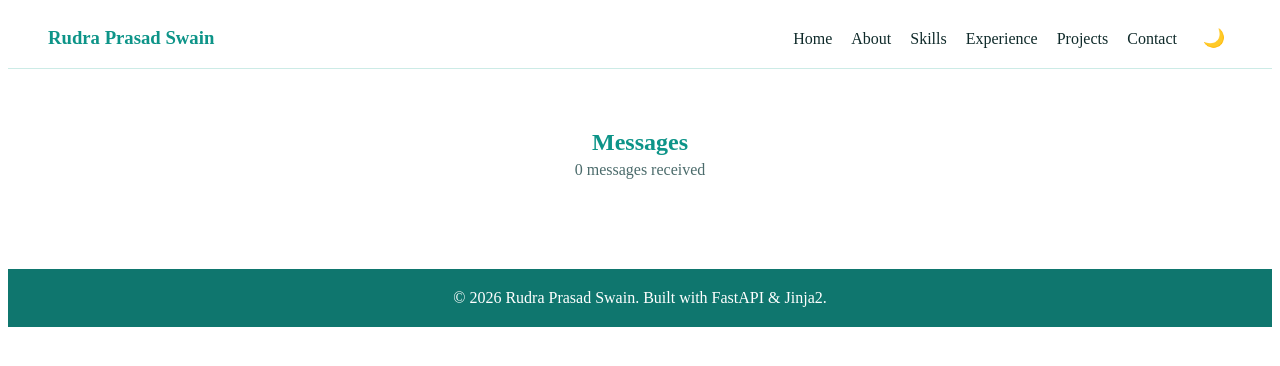
After one commit to swainrudraprasad25/Personal-Portfolio---FastAPI-Jinja2, a FastAPI app: template templates/message.html in a window 1280 px wide. The commit adds this page. Shown: the top 366 px of the page. Run offline with FastAPI, Linux system fonts and the light colour scheme; the template is opened without the code that fills it, so the values that code supplies are empty.

Commit message:
Add theme toggle, message view route, and update styles

```diff
--- a/main.py
+++ b/main.py
@@ -1,7 +1,13 @@
-from fastapi import FastAPI, Form, Request
+from fastapi import Depends, FastAPI, Form, Request
 from fastapi.responses import HTMLResponse, RedirectResponse
 from fastapi.staticfiles import StaticFiles
 from fastapi.templating import Jinja2Templates
+from sqlalchemy.orm import Session
+
+from database import engine, get_db
+from models import Portfolio, base
+
+base.metadata.create_all(bind=engine)
 
 app = FastAPI()
 templates = Jinja2Templates(directory="templates")
@@ -9,9 +15,14 @@ app.mount("/static", StaticFiles(directory="static"), name="static")
 
 
 @app.get("/", response_class=HTMLResponse)
-async def home(req: Request,status:str =None,):
+async def home(
+    req: Request,
+    status: str = None,
+):
     theme = req.cookies.get("theme", "light")
-    return templates.TemplateResponse(req, "index.html", {"theme": theme,"status":status})
+    return templates.TemplateResponse(
+        req, "index.html", {"theme": theme, "status": status}
+    )
 
 
 @app.get("/set-theme/{theme}")
@@ -26,11 +37,30 @@ async def set_theme(theme: str):
 
 
 @app.post("/contact")
-async def contact(name: str = Form(""), email: str = Form(""), message: str = Form("")):
+async def contact(
+    name: str = Form(""),
+    email: str = Form(""),
+    message: str = Form(""),
+    db: Session = Depends(get_db),
+):
     name, email, message = name.strip(), email.strip(), message.strip()
     valid = (
-        bool(name) and "@" in email and "." in email.split("@")[-1] and len(message) >= 10
+        bool(name)
+        and "@" in email
+        and "." in email.split("@")[-1]
+        and len(message) >= 10
     )
+    if valid:
+        port = Portfolio(name=name, email=email, message=message)
+        db.add(port)
+        db.commit()
     return RedirectResponse(
         f"/?status={'success' if valid else 'error'}#contact", status_code=303
     )
+@app.get("/message",response_class=HTMLResponse)
+def message(req:Request,db:Session = Depends(get_db)):
+    result=db.query(Portfolio).order_by(Portfolio.id.desc()).all()
+    theme=req.cookies.get("theme","light")
+    return templates.TemplateResponse(
+        req, "message.html", {"items": result, "theme": theme}
+    )
--- a/static/style/style.css
+++ b/static/style/style.css
@@ -1,9 +1,11 @@
-*{
+* {
     box-sizing: border-box;
 }
-html{
+
+html {
     scroll-behavior: smooth;
 }
+
 body.light {
     margin: 0;
     font-family: Arial, Helvetica, sans-serif;
@@ -11,10 +13,12 @@ body.light {
     background-color: #f0fdfa;
     line-height: 1.6;
 }
-a{
-   color: #0d9488;
+
+a {
+    color: #0d9488;
 }
-.site-header{
+
+.site-header {
     position: sticky;
     top: 0;
     display: flex;
@@ -26,20 +30,24 @@ a{
     border-bottom: 1px solid #ccebe6;
     padding: 12px 40px;
 }
-.logo{
+
+.logo {
     margin: 0;
     color: #0d9488;
 
 }
-.nav a{
+
+.nav a {
     margin-left: 15px;
     color: #0f2a2a;
     text-decoration: none;
     transition: color 0.3s;
 }
-.nav a:hover{
+
+.nav a:hover {
     color: #0d9488;
 }
+
 .nav .theme-toggle {
     display: inline-flex;
     align-items: center;
@@ -52,15 +60,18 @@ a{
     font-size: 18px;
     transition: background-color 0.3s, transform 0.3s;
 }
+
 .nav .theme-toggle:hover {
     background-color: rgba(13, 148, 136, 0.1);
     transform: rotate(30deg);
 }
+
 .hero {
     background-color: #0f766e;
     color: white;
     padding: 70px 40px;
 }
+
 .hero-inner {
     max-width: 1000px;
     margin: 0 auto;
@@ -70,9 +81,11 @@ a{
     flex-wrap: wrap;
     gap: 30px;
 }
+
 .hero-text {
     width: 65%;
 }
+
 .profile-img {
     width: 200px;
     height: 200px;
@@ -80,62 +93,74 @@ a{
     object-fit: cover;
     border: 5px solid white;
 }
+
 .hero-text h1 span {
     color: #fde68a;
 }
-.btn{
+
+.btn {
     display: inline-block;
     padding: 10px 24px;
     font-weight: bold;
     background-color: #f59e0b;
     color: #1c1917;
     font-size: 16px;
-     text-decoration: none;
+    text-decoration: none;
     border: none;
     border-radius: 6px;
     cursor: pointer;
     transition: opacity 0.3s;
 }
-.btn:hover{
+
+.btn:hover {
     opacity: 0.8;
 }
+
 .btn-outline {
     background-color: transparent;
     color: white;
     border: 2px solid white;
 }
+
 .section {
     max-width: 1000px;
     margin: 0 auto;
     padding: 60px 20px;
     scroll-margin-top: 60px;
 }
+
 .section-head {
     text-align: center;
     margin-bottom: 30px;
 }
+
 .section-head h2 {
     margin: 0;
 }
+
 .section-head p {
     margin: 5px 0 0;
     color: #4b6b6b;
 }
+
 .about {
     display: flex;
     justify-content: space-between;
     gap: 30px;
 }
+
 .about-text,
 .stats,
 .contact-info,
 .contact-form {
     width: 48%;
 }
+
 .about-text p,
 .contact-info p {
     color: #4b6b6b;
 }
+
 .stat {
     background-color: white;
     border: 1px solid #ccebe6;
@@ -144,19 +169,23 @@ a{
     margin-bottom: 15px;
     text-align: center;
 }
+
 .stat b {
     font-size: 28px;
     color: #0d9488;
 }
+
 .stat p {
     margin: 0;
     color: #4b6b6b;
 }
+
 .grid {
     display: flex;
     flex-wrap: wrap;
     gap: 20px;
 }
+
 .card {
     width: 31%;
     background-color: white;
@@ -165,22 +194,27 @@ a{
     padding: 20px;
     transition: transform 0.3s;
 }
+
 .card:hover {
     transform: translateY(-5px);
 }
+
 .card h3 {
     margin-top: 0;
     color: #0d9488;
 }
+
 .card p,
 .card li {
     color: #4b6b6b;
 }
+
 .period {
     display: block;
     color: #f59e0b;
     font-weight: bold;
 }
+
 .chip {
     display: inline-block;
     padding: 3px 12px;
@@ -190,15 +224,18 @@ a{
     border: 1px solid #0d9488;
     border-radius: 20px;
 }
+
 .card-link {
     color: #0d9488;
     font-weight: bold;
 }
+
 .card-link {
     color: #0d9488;
     font-weight: bold;
     text-decoration: none;
 }
+
 .contact-form input,
 .contact-form textarea {
     width: 100%;
@@ -210,16 +247,19 @@ a{
     border: 1px solid #ccebe6;
     border-radius: 6px;
 }
+
 .alert {
     padding: 10px;
     margin-bottom: 12px;
     border-radius: 6px;
 }
+
 .alert {
     padding: 10px;
     margin-bottom: 12px;
     border-radius: 6px;
 }
+
 .site-footer {
     background-color: #0f766e;
     color: white;
@@ -230,9 +270,11 @@ a{
 .site-footer p {
     margin: 0;
 }
-.link{
+
+.link {
     text-decoration: none;
 }
+
 body.dark {
     background-color: #071a1a;
     color: #e6fffb;
@@ -262,6 +304,7 @@ body.dark .nav a:hover {
 body.dark .nav .theme-toggle {
     border: 0px solid #2dd4bf;
 }
+
 body.dark .nav .theme-toggle:hover {
     background-color: rgba(45, 212, 191, 0.1);
 }
@@ -308,3 +351,70 @@ body.dark .contact-form textarea {
     background-color: #0e2b2b;
     border: 1px solid #1b4545;
 }
+
+/* ---------- MESSAGES PAGE ---------- */
+
+/* heading and "X messages received" line */
+.section>h2 {
+    margin: 0;
+    text-align: center;
+    color: #0d9488;
+}
+
+.section>p {
+    margin: 5px 0 30px;
+    text-align: center;
+    color: #4b6b6b;
+}
+
+/* each message card */
+.grid .card {
+    border-left: 4px solid #0d9488;
+    overflow-wrap: anywhere;
+    /* long words or emails don't overflow */
+}
+
+/* name */
+.grid .card h3 {
+    margin-bottom: 4px;
+}
+
+/* email (the first paragraph after the name) */
+.grid .card h3+p {
+    margin: 0 0 10px;
+    font-size: 14px;
+    color: #0d9488;
+}
+
+/* the message text (last paragraph) */
+.grid .card p:last-child {
+    margin: 0;
+    line-height: 1.6;
+}
+
+/* shown when there are no messages (optional) */
+.empty {
+    width: 100%;
+    text-align: center;
+    color: #4b6b6b;
+}
+
+
+
+/* ---------- MESSAGES PAGE: DARK MODE ---------- */
+body.dark .section>h2 {
+    color: #2dd4bf;
+}
+
+body.dark .section>p,
+body.dark .empty {
+    color: #8fb5b0;
+}
+
+body.dark .grid .card {
+    border-left: 4px solid #2dd4bf;
+}
+
+body.dark .grid .card h3+p {
+    color: #2dd4bf;
+}
--- a/templates/base.html
+++ b/templates/base.html
@@ -11,12 +11,12 @@
     <header class="site-header">
         <h3 class="logo">Rudra Prasad Swain</h3>
         <nav class="nav">
-            <a href="#home">Home</a>
-            <a href="#about">About</a>
-            <a href="#skills">Skills</a>
-            <a href="#experience">Experience</a>
-            <a href="#projects">Projects</a>
-            <a href="#contact">Contact</a>
+            <a href="/#home">Home</a>
+            <a href="/#about">About</a>
+            <a href="/#skills">Skills</a>
+            <a href="/#experience">Experience</a>
+            <a href="/#projects">Projects</a>
+            <a href="/#contact">Contact</a>
 
             <a href="/set-theme/{{ 'light' if theme == 'dark' else 'dark' }}" class="theme-toggle" title="Toggle theme">
 
--- /dev/null
+++ b/templates/message.html
@@ -0,0 +1,16 @@
+{% extends "base.html" %}
+{% block content %}
+<section class="section">
+    <h2>Messages</h2>
+    <p>{{ items | length }} messages received</p>
+    <div class="grid">
+        {% for m in items %}
+        <div class="card">
+            <h3>{{ m.name }}</h3>
+            <p>{{ m.email }}</p>
+            <p>{{ m.message }}</p>
+        </div>
+        {% endfor %}
+    </div>
+</section>
+{% endblock %}
```
Also changed, not shown: 1 other file.
